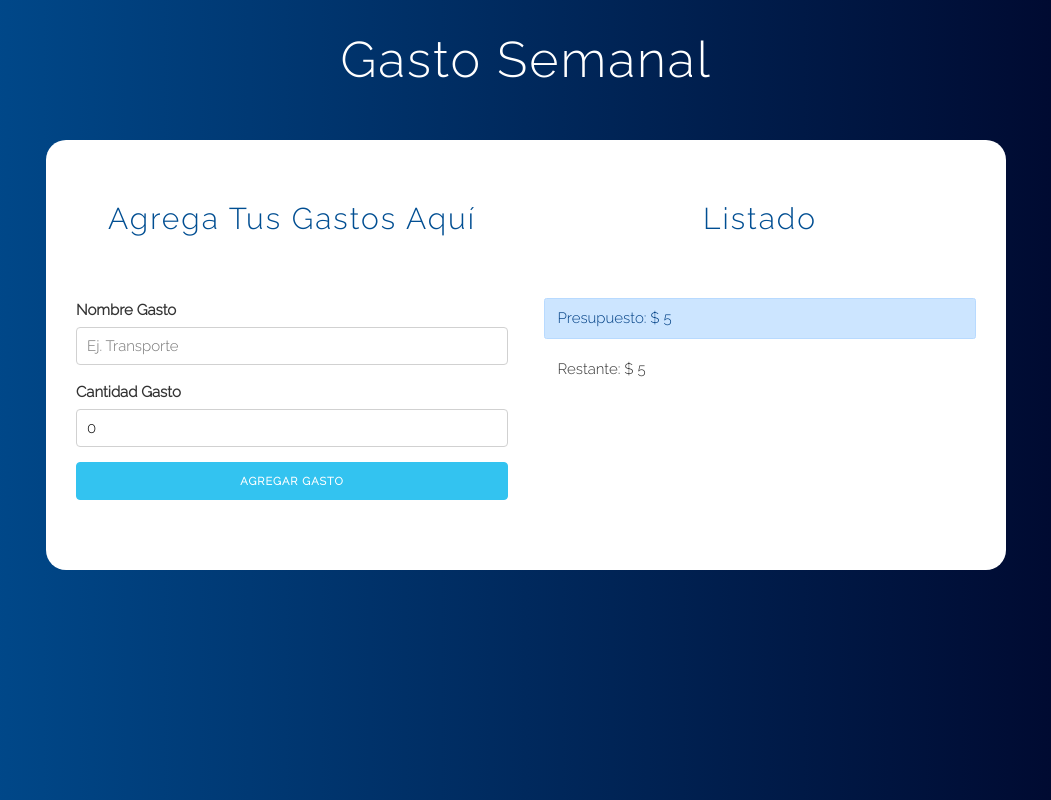
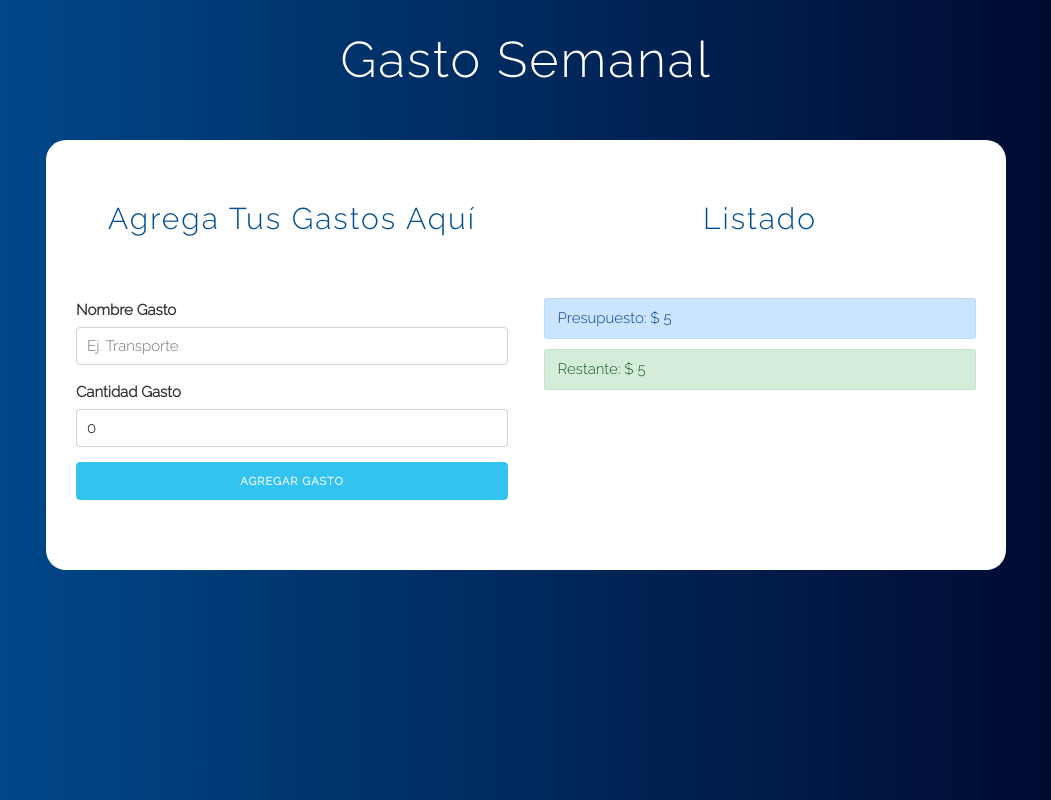
Before and after one commit to jmdc89/react15apps, a React (Create React App) app: page / in a window 1280 px wide. Both pictures are taken after typing "5" into the empty fields and a click on the input "Definir Presupuesto". Shown: the whole page, without its empty margins (114-1165 px from the left). Built offline with nearby package versions, Linux system fonts and the light colour scheme.

Commit message:
conditional

```diff
--- a/src/components/budget/BudgetControl.js
+++ b/src/components/budget/BudgetControl.js
@@ -1,54 +1,31 @@
 import React from 'react';
-// import {revisarPresupuesto} from './helpers';
-import {AlertPrimary, AlertColor} from './styles/Budget';
+import {AlertPrimary, AlertWarning, AlertSuccess, AlertDanger} from './styles/Budget';
 
 const BudgetControl = ({presupuesto, restante}) => {
-
-    const revisarPresupuesto = (presupuesto, restante) => {
-
-        let clase;
-
-        if( ( presupuesto / 4 ) > restante ) {
-
-            clase = {
-                color: "#721c24",
-                background: "#f8d7da",
-                border: "#f5c6cb"
-            };
-
-        } else if ( (presupuesto / 2) > restante ) {
-
-            clase = {
-                color: "#856404",
-                background: "#fff3cd",
-                border: "#ffeeba"
-            };
-
-        }    else {
-            clase = {
-                color: "#155724",
-                background: "#d4edda",
-                border: "#c3e6cb"
-            };
-        }
-
-        return clase;
-
-    }
-
-    const styles = revisarPresupuesto();
-
-   console.log(styles);
-
 
     return (
         <>
             <AlertPrimary>
                 Presupuesto: $ {presupuesto}
             </AlertPrimary>
-            <AlertColor>
+
+            {
+            ( ( presupuesto*0.75) > restante )?
+                <AlertSuccess>
                 Restante: $ {restante}
-            </AlertColor>
+                </AlertSuccess>
+            :
+
+            ( (presupuesto / 2) > restante )?
+                <AlertWarning>
+                Restante: $ {restante}
+                </AlertWarning>
+            :
+                <AlertSuccess>
+                Restante: $ {restante}
+                </AlertSuccess>
+            }
+
         </>
     );
 }
--- a/src/components/budget/styles/Budget.js
+++ b/src/components/budget/styles/Budget.js
@@ -75,13 +75,35 @@ export const AlertPrimary = styled.div`
     border-color: #b8daff;
 `;
 
-export const AlertColor = styled.div`
+export const AlertDanger = styled.div`
     position: relative;
     padding: .75rem 1.25rem;
     margin-bottom: 1rem;
     border: 1px solid transparent;
     border-radius: .25rem;
-    color: ${(props) => props.color};
-    background-color: ${(props) => props.background};
-    border-color: ${(props) => props.border};
+    color: #721c24;
+    background-color: #f8d7da;
+    border-color: #f5c6cb;
 `;
+
+export const AlertWarning = styled.div`
+    position: relative;
+    padding: .75rem 1.25rem;
+    margin-bottom: 1rem;
+    border: 1px solid transparent;
+    border-radius: .25rem;
+    color: #856404;
+    background-color: #fff3cd;
+    border-color: #ffeeba;
+`;
+
+export const AlertSuccess = styled.div`
+    position: relative;
+    padding: .75rem 1.25rem;
+    margin-bottom: 1rem;
+    border: 1px solid transparent;
+    border-radius: .25rem;
+    color: #155724;
+    background-color: #d4edda;
+    border-color: #c3e6cb;
+`;
```
